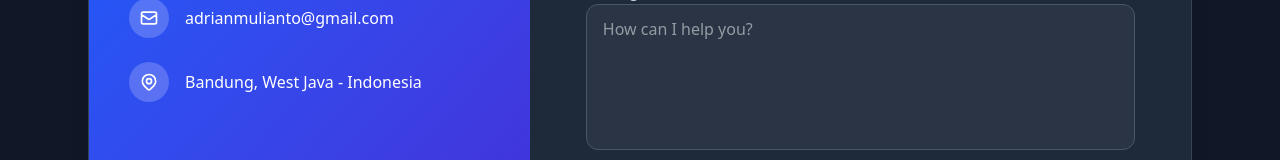
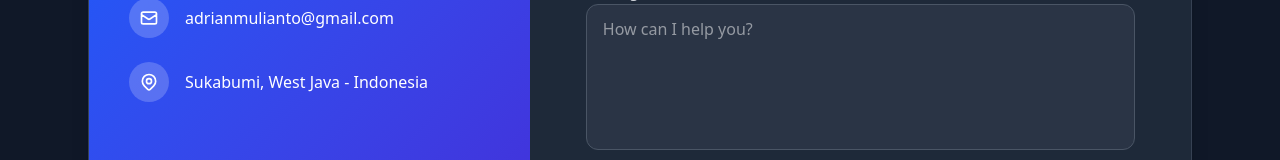
Before and after one commit to adrianKiv/Portofolio_web, a React (Vite) app: page / in a window 1280 px wide. Shown: the part 7053-7213 px from the top of the page. Built offline with nearby package versions, Linux system fonts and the light colour scheme.

Commit message:
new contact

```diff
--- a/src/partials/Contact.jsx
+++ b/src/partials/Contact.jsx
@@ -99,7 +99,7 @@ export default function Contact() {
                     </svg>
                   </div>
                   <span className="font-medium">
-                    Bandung, West Java - Indonesia
+                    Sukabumi, West Java - Indonesia
                   </span>
                 </div>
               </div>
```
